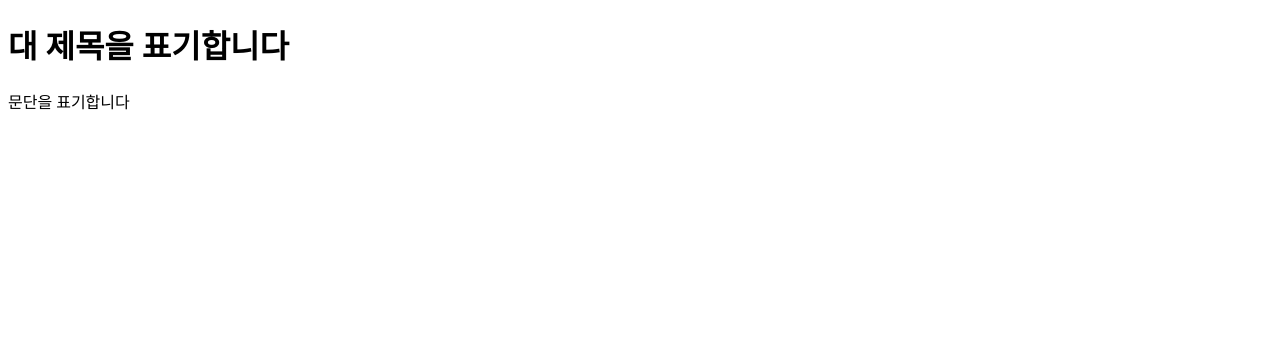
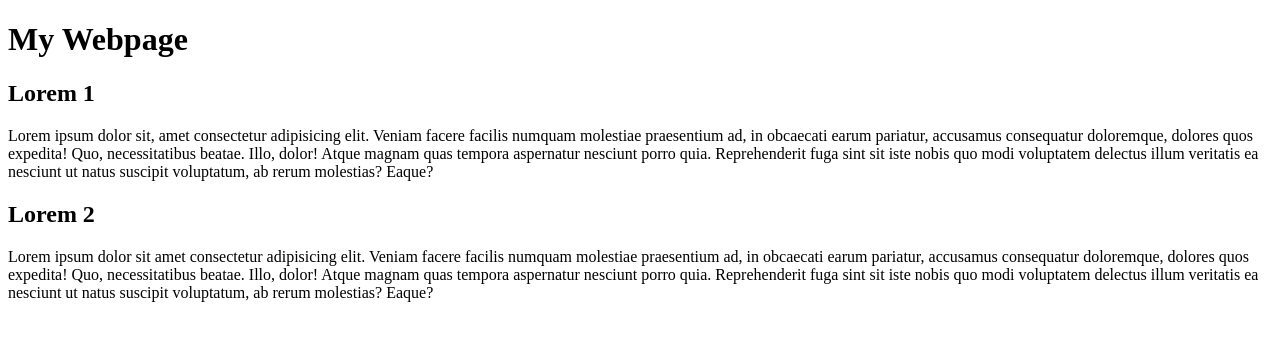
Before and after one commit to kim-ye-ju/TIL, a plain HTML site: page HTML_practice/index.html in a window 1280 px wide. Drawn offline with Linux system fonts and the light colour scheme.

Commit message:
html div

```diff
--- a/HTML_practice/index.html
+++ b/HTML_practice/index.html
@@ -15,7 +15,27 @@
   </script>
 </head>
 <body>
-  <h1>대 제목을 표기합니다</h1>
-  <p>문단을 표기합니다</p>
+  <h1>My Webpage</h1>
+<!-- 영역 1 -->
+<div>
+  <h2>Lorem 1</h2>
+  <p>Lorem ipsum dolor sit, amet consectetur adipisicing elit.
+     Veniam facere facilis numquam molestiae praesentium ad, in obcaecati earum pariatur,
+    accusamus consequatur doloremque, dolores quos expedita! Quo, necessitatibus beatae. Illo, dolor!
+    Atque magnam quas tempora aspernatur nesciunt porro quia. Reprehenderit fuga sint sit iste nobis quo modi
+    voluptatem delectus illum veritatis ea nesciunt ut natus suscipit voluptatum, ab rerum molestias? Eaque?
+  </p>
+</div>
+<!-- 영역 2 -->
+<div>
+  <h2>Lorem 2</h2>
+  <p>Lorem ipsum dolor sit amet consectetur adipisicing elit.
+    Veniam facere facilis numquam molestiae praesentium ad, in obcaecati earum pariatur,
+    accusamus consequatur doloremque, dolores quos expedita! Quo, necessitatibus beatae. Illo, dolor!
+    Atque magnam quas tempora aspernatur nesciunt porro quia. Reprehenderit fuga sint sit iste nobis quo modi
+    voluptatem delectus illum veritatis ea nesciunt ut natus suscipit voluptatum, ab rerum molestias? Eaque?
+  </p>
+</div>
+
 </body>
 </html>
```
